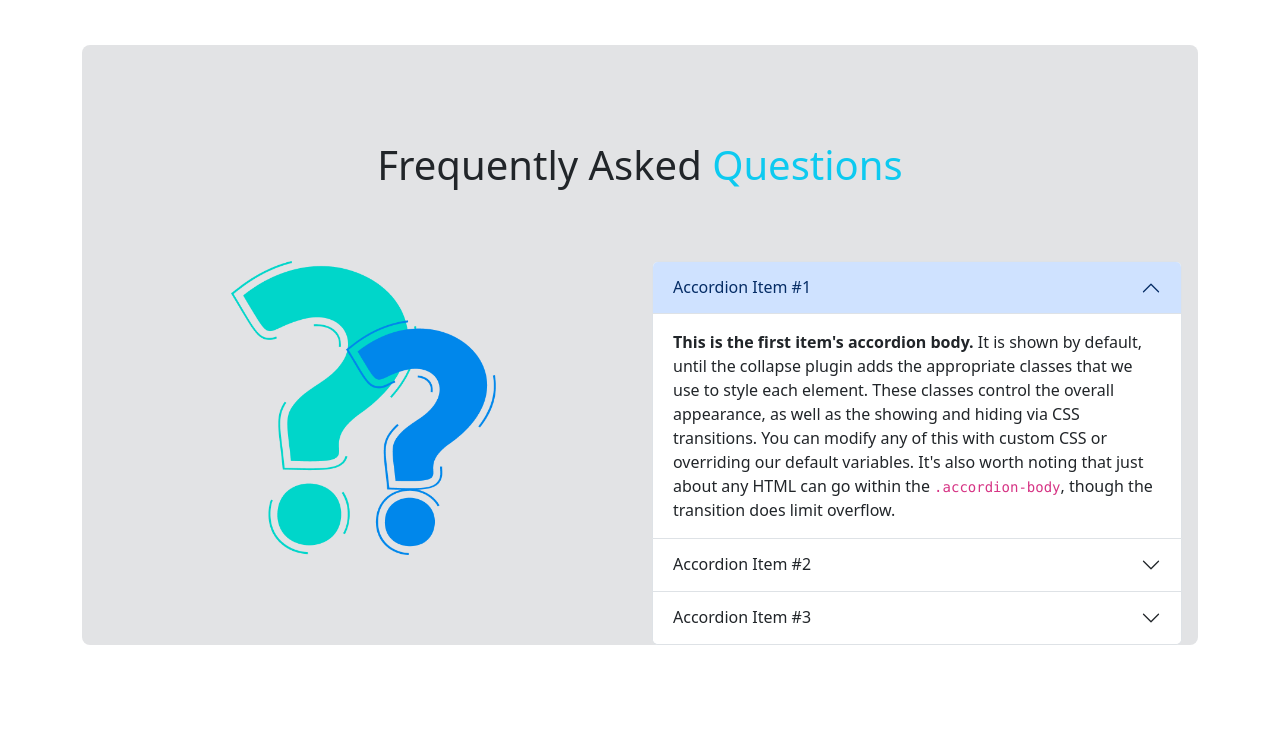
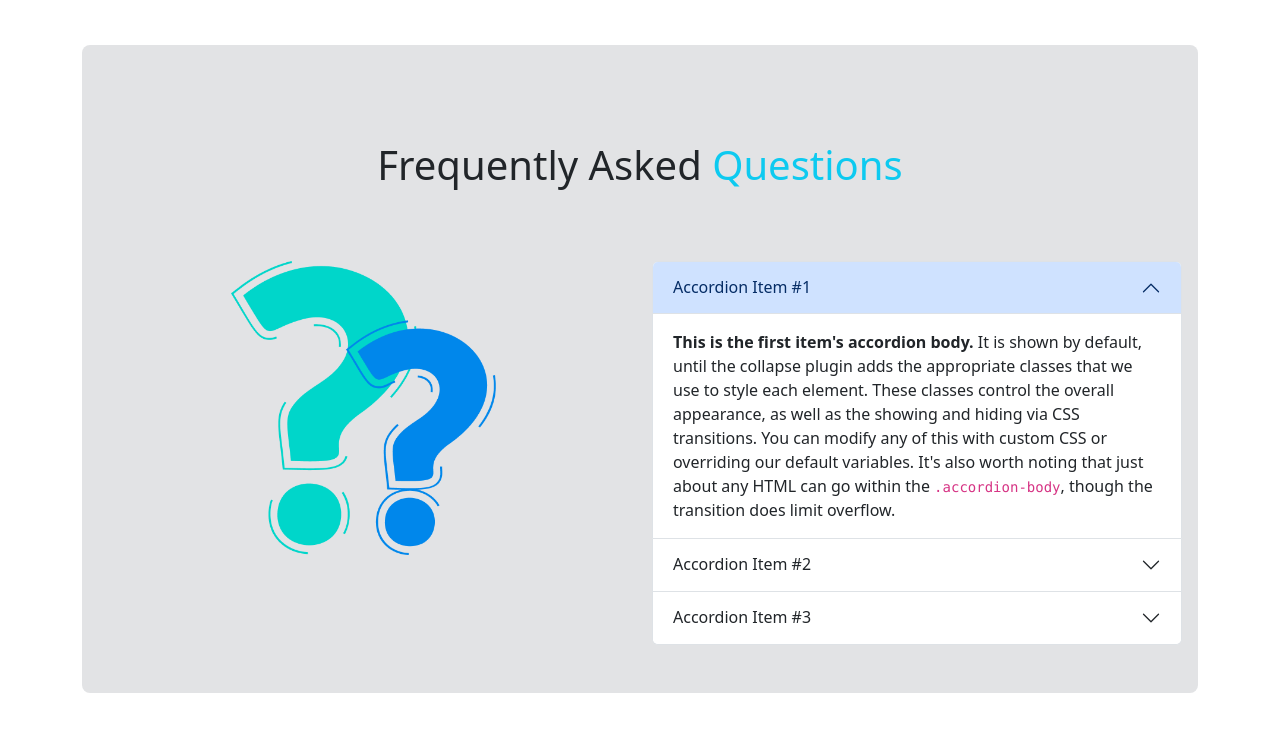
Before and after one commit to developer-shourav/DNRZ-Rider, a plain HTML site: page index.html in a window 1280 px wide. Shown: the part 2437-3168 px from the top of the page. Before the commit the page ends 3082 px from the top, so only its background shows below. Drawn offline with nearby package versions, Linux system fonts and the light colour scheme.

Commit message:
specing correction done

```diff
--- a/index.html
+++ b/index.html
@@ -221,7 +221,7 @@
     </section>
 
     <!-- ------------------- F A Q Section---------------------- -->
-    <section class="pt-5  mt-5 px-3 bg-secondary-subtle rounded-3">
+    <section class="py-5  my-5 px-3 bg-secondary-subtle rounded-3">
      <h1 class="text-center my-5">Frequently Asked <span class="text-info">Questions</span></h1>
      <div class="row mt-5 row-cols-1 row-cols-md-2 g-4">
         <div class="col text-center">
```
